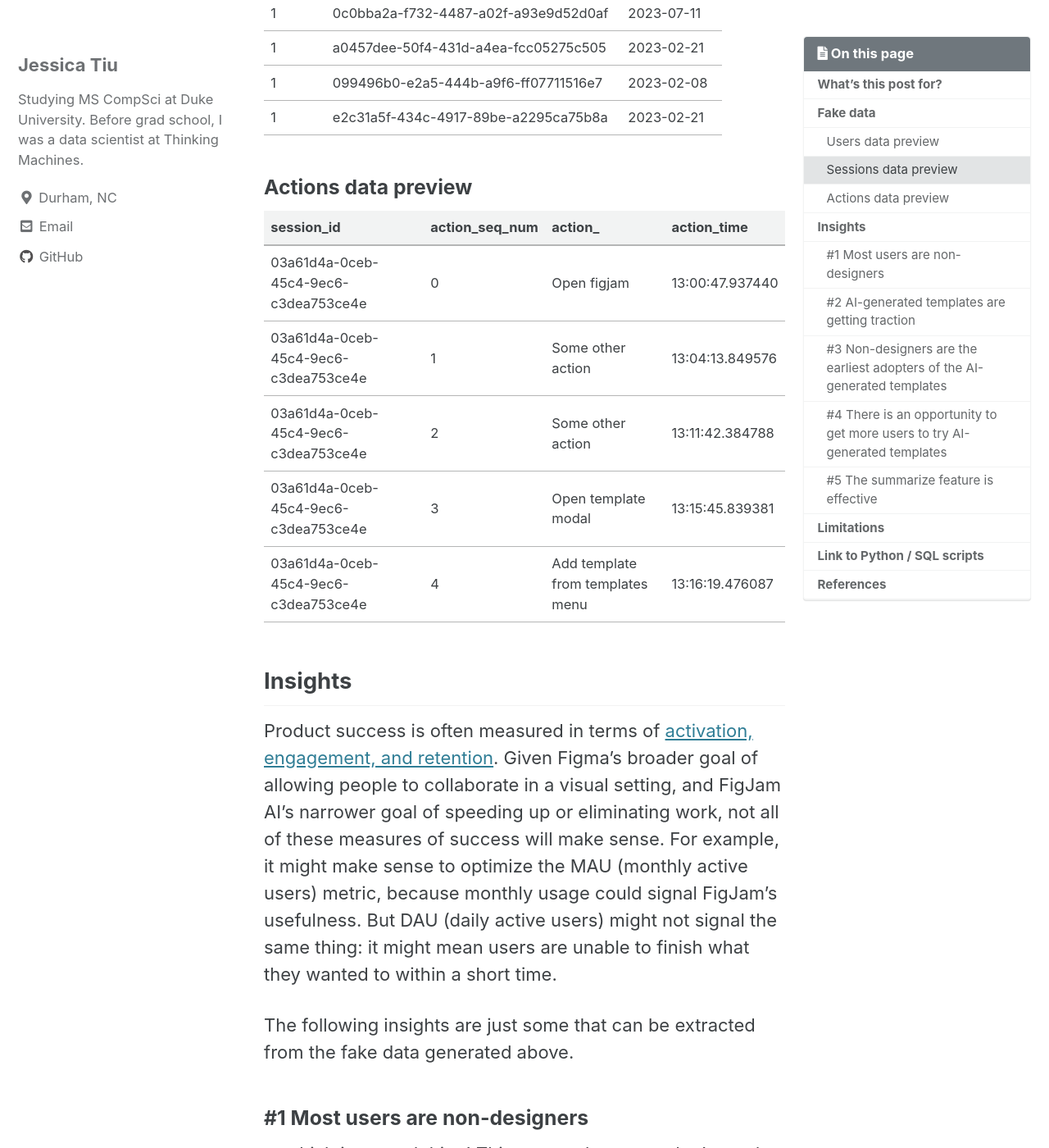
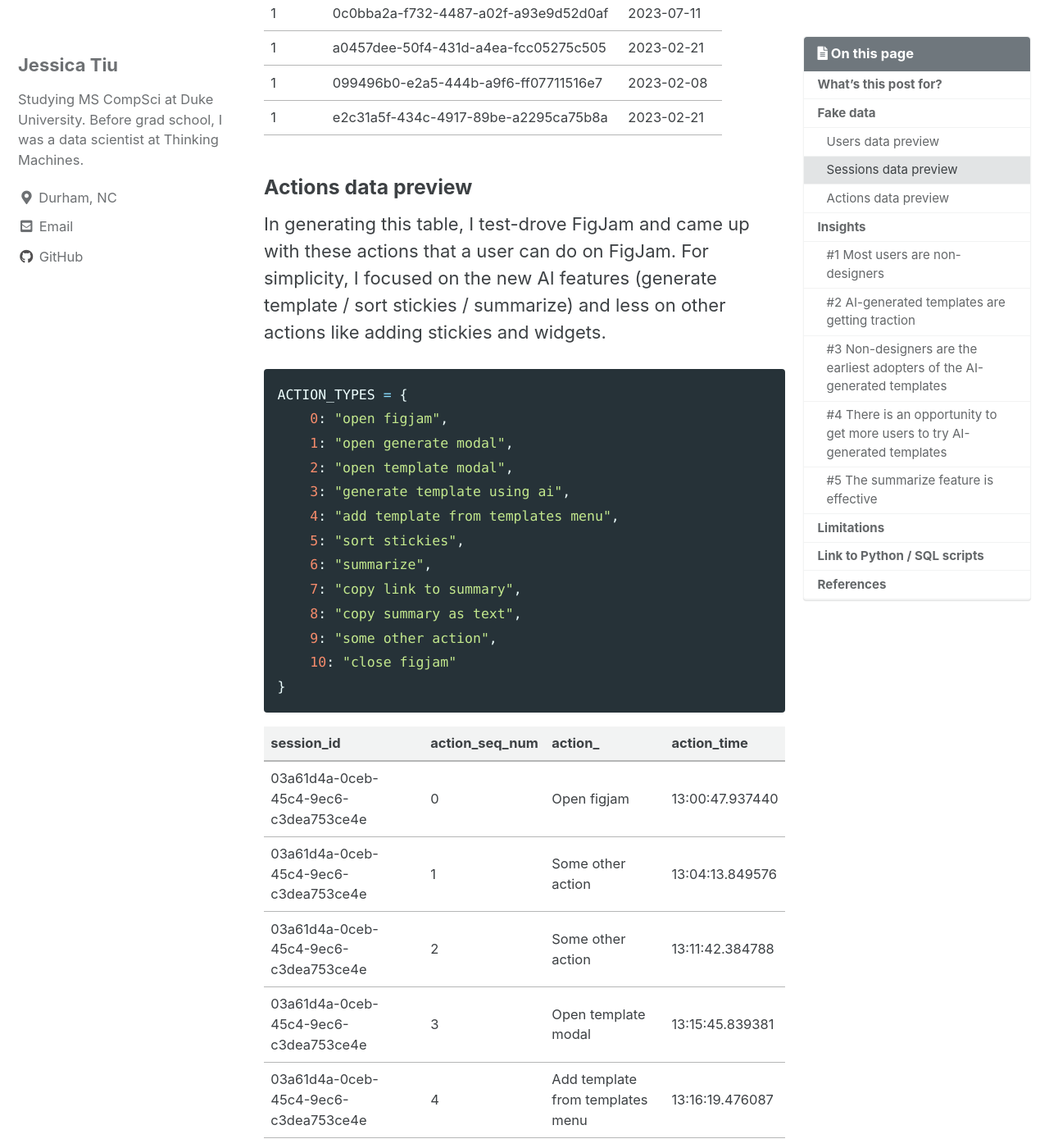
Before and after one commit to jgtiu/jgtiu.github.io, a Jekyll site: the page built from _posts/2024-02-09-figma.md, in a window 1280 px wide and 1400 px high, scrolled down 3057 px. Shown: the whole window at 82% size. Built offline with Jekyll 4.4.1, drawn with Linux system fonts in a browser that asks for light colours; cached includes are drawn as plain includes; some of the changed text lies outside the part shown.

Commit message:
Add action types

````diff
--- a/_posts/2024-02-09-figma.md
+++ b/_posts/2024-02-09-figma.md
@@ -63,6 +63,24 @@
 |1|e2c31a5f-434c-4917-89be-a2295ca75b8a|2023-02-21|
 
 ### Actions data preview
+
+In generating this table, I test-drove FigJam and came up with these actions that a user can do on FigJam. For simplicity, I focused on the new AI features (generate template / sort stickies / summarize) and less on other actions like adding stickies and widgets.
+
+```python
+ACTION_TYPES = {
+    0: "open figjam",
+    1: "open generate modal",
+    2: "open template modal",
+    3: "generate template using ai",
+    4: "add template from templates menu",
+    5: "sort stickies",
+    6: "summarize",
+    7: "copy link to summary",
+    8: "copy summary as text",
+    9: "some other action",
+    10: "close figjam"
+}
+```
 
 |session_id|action_seq_num|action_|action_time|
 |----|----|----|----|
````
